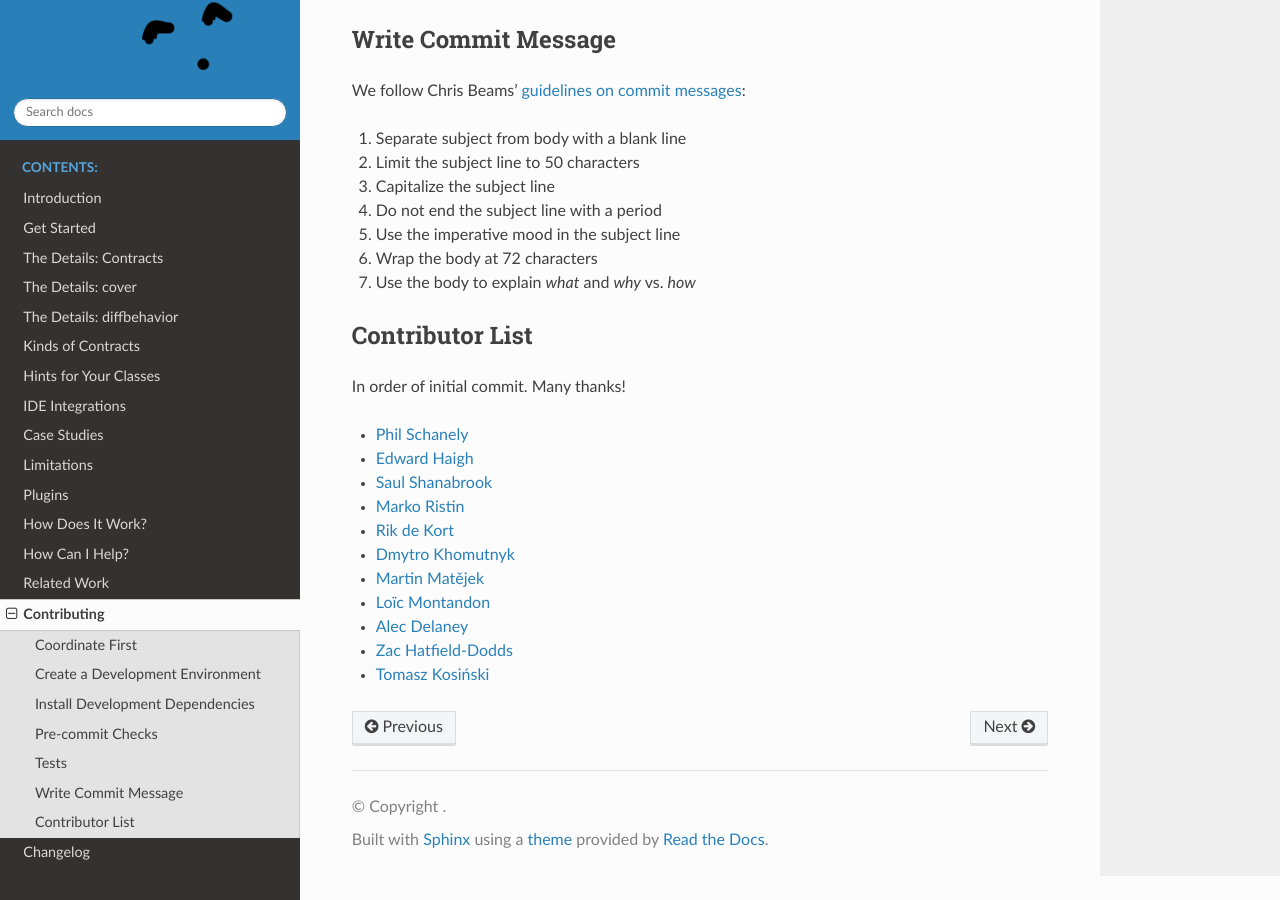
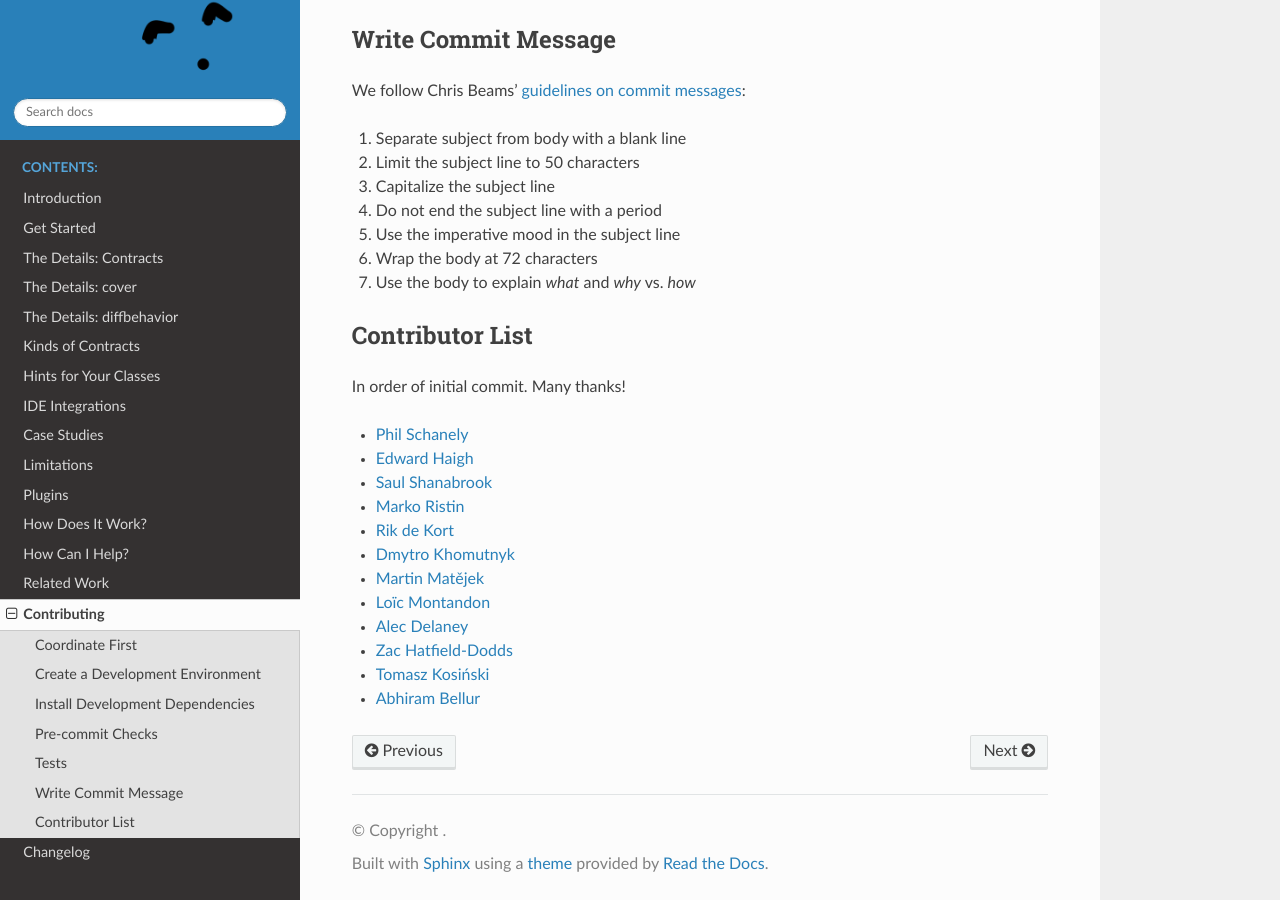
Before and after one commit to pschanely/CrossHair, a Sphinx documentation site: the page built from doc/source/contributing.rst, in a window 1280 px wide and 900 px high, scrolled down 1611 px. Built offline with Sphinx 7.4.7 and the Read the Docs theme 3.1.0, drawn with Linux system fonts in a browser that asks for light colours; the version number is read from the project's files by our own code.

Commit message:
add myself to the contributor list :eyes:

```diff
--- a/doc/source/contributing.rst
+++ b/doc/source/contributing.rst
@@ -121,3 +121,4 @@ In order of initial commit. Many thanks!
 * `Alec Delaney <https://github.com/tekktrik>`_
 * `Zac Hatfield-Dodds <https://github.com/Zac-HD>`_
 * `Tomasz Kosiński <https://github.com/azewiusz>`_
+* `Abhiram Bellur <https://github.com/Abhiram98>`_
```
